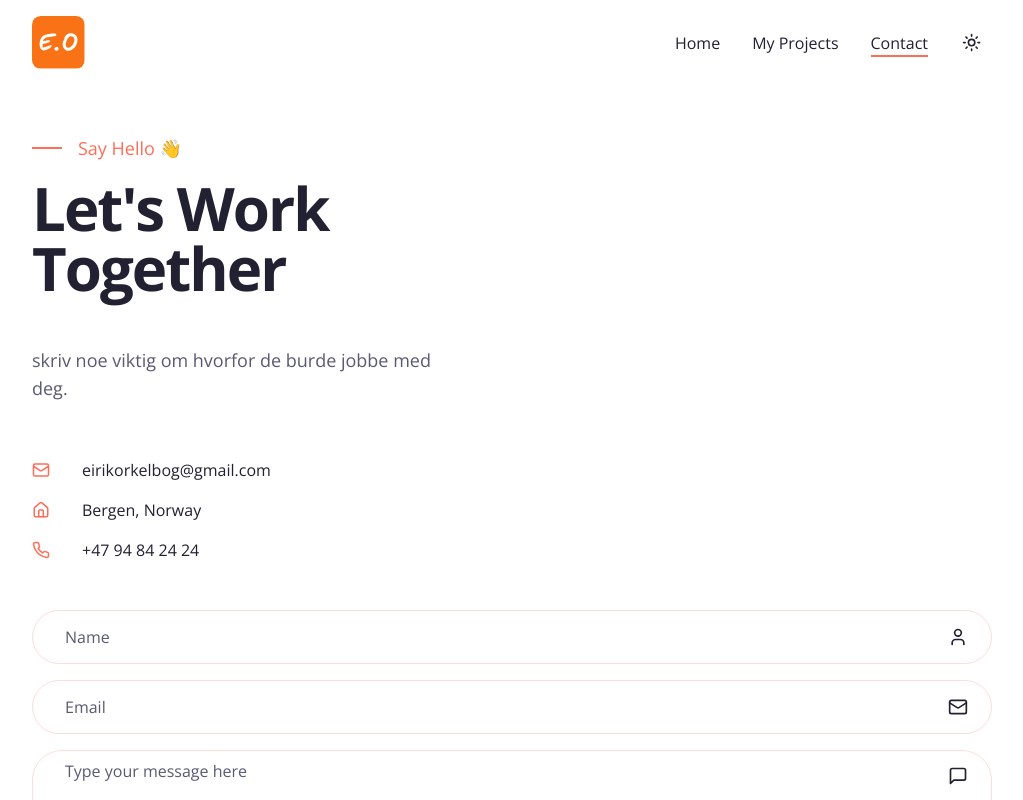
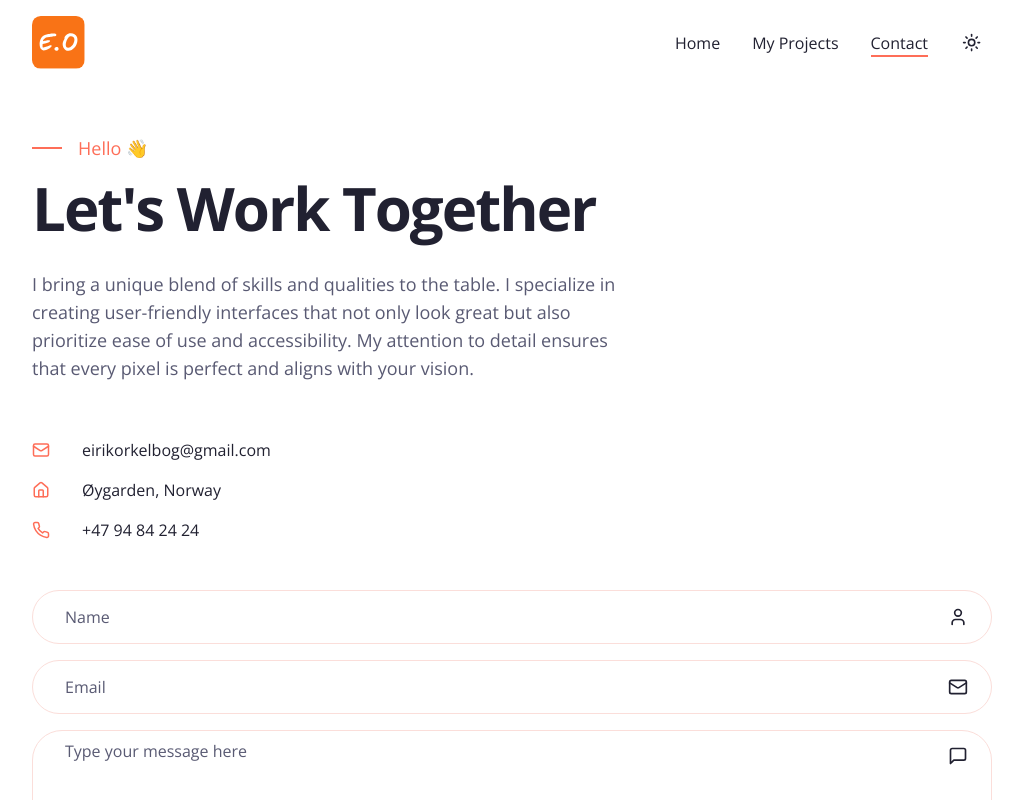
Before and after one commit to EirikOrkelbog/eirikorkelbog-website, a Next.js app: page /contact in a window 1280 px wide. Shown: the top 800 px of the page, without its empty margins (128-1151 px from the left). Built offline with nearby package versions, Linux system fonts and the light colour scheme.

Commit message:
added text

```diff
--- a/app/contact/page.jsx
+++ b/app/contact/page.jsx
@@ -9,10 +9,10 @@
 					<div className='flex flex-col justify-center'>
 						<div className='flex items-center gap-x-4 text-primary text-lg mb-4'>
 							<span className='w-[30px] h-[2px] bg-primary'></span>
-							Say Hello 👋
+							Hello 👋
 						</div>
-						<h1 className='h1 max-w-md mb-8'>Let's Work Together</h1>
-						<p className='subtitle max-w-[400px]'>skriv noe viktig om hvorfor de burde jobbe med deg.</p>
+						<h1 className='h1 mb-4'>Let's Work Together</h1>
+						<p className='subtitle max-w-[600px]'>I bring a unique blend of skills and qualities to the table. I specialize in creating user-friendly interfaces that not only look great but also prioritize ease of use and accessibility. My attention to detail ensures that every pixel is perfect and aligns with your vision.</p>
 					</div>
 					<div className='hidden xl:flex w-full bg-contact_illustration_light dark:bg-contact_illustration_dark bg-contain bg-top bg-no-repeat'></div>
 				</div>
@@ -24,7 +24,7 @@
 						</div>
 						<div className='flex items-center gap-x-8'>
 							<HomeIcon size={18} className='text-primary' />
-							<div>Bergen, Norway</div>
+							<div>Øygarden, Norway</div>
 						</div>
 						<div className='flex items-center gap-x-8'>
 							<PhoneIcon size={18} className='text-primary' />
```
